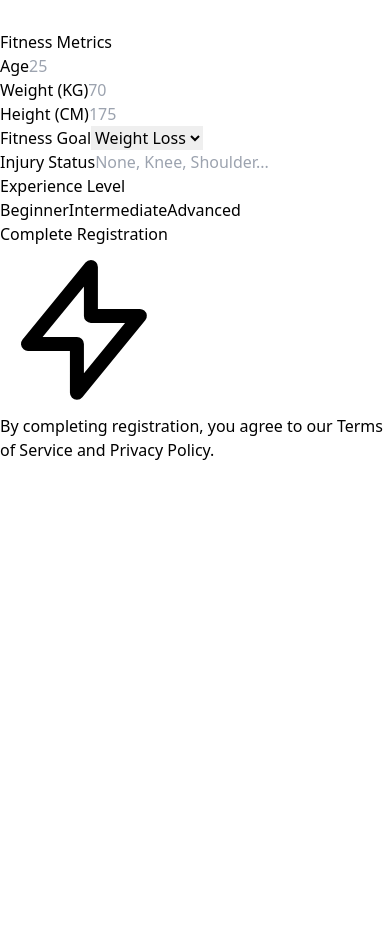
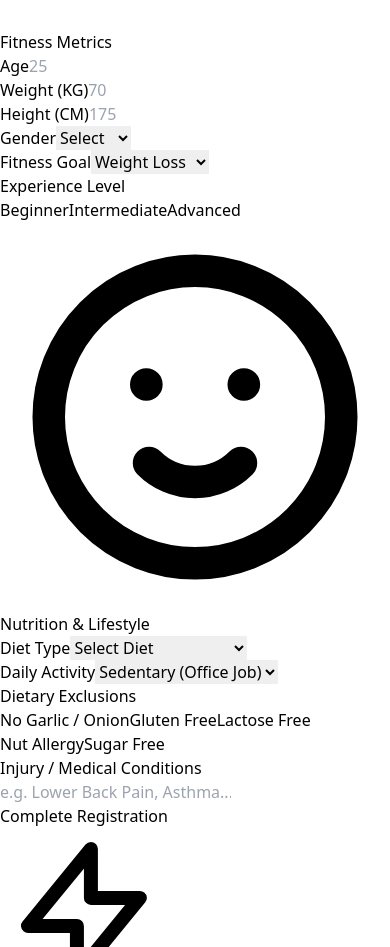
Before and after one commit to ritisha-ghosh/Personalized-Gym-Assistant, a React (Vite) app in the folder Frontend/: page /register in a window 390 px wide. Shown: the part 1053-2000 px from the top of the page. Before the commit the page ends 1515 px from the top, so only its background shows below. Built offline with nearby package versions, Linux system fonts and the light colour scheme.

Commit message:
Updated Frontend UI

```diff
--- a/Frontend/src/App.jsx
+++ b/Frontend/src/App.jsx
@@ -12,7 +12,7 @@ import UserProfile from "./pages/UserProfile";
 // Imports from the merged branch
 import Dashboard from './pages/Dashboard';
 import Workout from './pages/Workout';
-import Neutrations from './pages/Neutrations';
+import Nutrition from './pages/Nutrition';
 import Settings from './pages/Settings';
 import Progression from './pages/Progression';
 import ChatBot from './pages/ChatBot';
@@ -29,10 +29,11 @@ function App() {
         <Route path="/profile" element={<UserProfile />} />
 
         {/* Dashboard & Feature Routes */}
+
         <Route path='/dashboard' element={<Dashboard/>}/>
         <Route path='/workouts' element={<Workout/>}/>
         <Route path='/tutorial' element={<Tutorial/>}/> {/* Added this line */}
-        <Route path='/nutrition' element={<Neutrations/>}/>
+        <Route path='/nutrition' element={<Nutrition/>}/>
         <Route path='/settings' element={<Settings/>}/>
         <Route path='/progress' element={<Progression/>}/>
         <Route path='/chat' element={<ChatBot/>}/>
--- a/Frontend/src/pages/LandingPage.jsx
+++ b/Frontend/src/pages/LandingPage.jsx
@@ -262,7 +262,7 @@ const LandingPage = () => {
           </div>
 
           <div className="pt-8 border-t border-gray-100 flex flex-col md:flex-row items-center justify-between gap-4">
-            <p className="text-xs text-gray-400 font-body">© 2025-{currentYear} PulseAI Technologies Inc. All rights reserved.</p>
+            <p className="text-xs text-gray-400 font-body">© 2025-{currentYear} All rights reserved.</p>
             <div className="flex gap-6 text-gray-400">
               {['share', 'public', 'thumb_up'].map(icon => (
                 <button key={icon} className="hover:text-[#df20af] transition-colors">
--- a/Frontend/src/pages/RegisterPage.jsx
+++ b/Frontend/src/pages/RegisterPage.jsx
@@ -2,8 +2,27 @@ import React, { useState } from 'react';
 import { Link } from 'react-router-dom';
 
 const RegisterPage = () => {
+  const [experience, setExperience] = useState('Beginner');
+  const [exclusions, setExclusions] = useState([]);
 
-  const [experience, setExperience] = useState('Beginner');
+  const currentYear = new Date().getFullYear();
+
+  // Handle toggling of dietary exclusions
+  const toggleExclusion = (item) => {
+    if (exclusions.includes(item)) {
+      setExclusions(exclusions.filter(i => i !== item));
+    } else {
+      setExclusions([...exclusions, item]);
+    }
+  };
+
+  const exclusionOptions = [
+    "No Garlic / Onion",
+    "Gluten Free",
+    "Lactose Free",
+    "Nut Allergy",
+    "Sugar Free"
+  ];
 
   return (
     <div className="flex min-h-screen bg-white font-sans">
@@ -42,7 +61,8 @@ const RegisterPage = () => {
           </div>
         </div>
 
-        <p className="text-slate-400 text-xs">© 2026 Gym & Fitness Assistant. All rights reserved.</p>
+        <p className="text-slate-400 text-xs"> © 2025-{currentYear} All rights reserved.</p>
+
       </div>
 
       {/* RIGHT SIDE: REGISTRATION FORM */}
@@ -113,16 +133,23 @@ const RegisterPage = () => {
               </div>
 
               <div className="grid grid-cols-1 md:grid-cols-2 gap-4 mb-6">
-                <div>
-                  <label className="block text-[10px] font-bold text-slate-400 uppercase mb-2">Fitness Goal</label>
-                  <select className="w-full px-4 py-3 border border-slate-200 rounded-xl bg-white outline-none focus:border-pink-500 appearance-none">
-                    <option>Weight Loss</option>
-                    <option>Muscle Gain</option>
+                 <div>
+                  <label className="block text-[10px] font-bold text-slate-400 uppercase mb-2">Gender</label>
+                  <select className="w-full px-4 py-3 border border-slate-200 rounded-xl bg-white outline-none focus:border-pink-500 appearance-none text-slate-700">
+                    <option value="" disabled selected>Select</option>
+                    <option value="male">Male</option>
+                    <option value="female">Female</option>
+                    <option value="other">Other</option>
                   </select>
                 </div>
                 <div>
-                  <label className="block text-[10px] font-bold text-slate-400 uppercase mb-2">Injury Status</label>
-                  <input type="text" placeholder="None, Knee, Shoulder..." className="w-full px-4 py-3 border border-slate-200 rounded-xl outline-none focus:border-pink-500" />
+                  <label className="block text-[10px] font-bold text-slate-400 uppercase mb-2">Fitness Goal</label>
+                  <select className="w-full px-4 py-3 border border-slate-200 rounded-xl bg-white outline-none focus:border-pink-500 appearance-none text-slate-700">
+                    <option>Weight Loss</option>
+                    <option>Muscle Gain</option>
+                    <option>Maintenance</option>
+                    <option>Endurance</option>
+                  </select>
                 </div>
               </div>
 
@@ -149,8 +176,66 @@ const RegisterPage = () => {
               </div>
             </section>
 
+             {/* SECTION 3: Nutrition & Lifestyle (New) */}
+             <section>
+              <div className="flex items-center gap-3 mb-6">
+                <div className="p-2 bg-pink-50 rounded-lg text-[#db2777]">
+                  <svg className="w-5 h-5" fill="none" stroke="currentColor" viewBox="0 0 24 24"><path strokeLinecap="round" strokeLinejoin="round" strokeWidth="2" d="M14.828 14.828a4 4 0 01-5.656 0M9 10h.01M15 10h.01M21 12a9 9 0 11-18 0 9 9 0 0118 0z" /></svg>
+                </div>
+                <h3 className="font-bold text-slate-800">Nutrition & Lifestyle</h3>
+              </div>
+
+              <div className="grid grid-cols-1 md:grid-cols-2 gap-6 mb-6">
+                <div>
+                  <label className="block text-[10px] font-bold text-slate-400 uppercase mb-2">Diet Type</label>
+                  <select className="w-full px-4 py-3 border border-slate-200 rounded-xl bg-white outline-none focus:border-pink-500 appearance-none text-slate-700">
+                    <option value="" disabled selected>Select Diet</option>
+                    <option value="standard">Standard  (Omnivore)</option>
+                    <option value="vegetarian">Vegetarian</option>
+                    <option value="vegan">Vegan</option>
+                    <option value="eggetarian">Eggetarian</option>
+                    <option value="pescatarian">Pescatarian</option>
+                  </select>
+                </div>
+                <div>
+                   <label className="block text-[10px] font-bold text-slate-400 uppercase mb-2">Daily Activity</label>
+                   <select className="w-full px-4 py-3 border border-slate-200 rounded-xl bg-white outline-none focus:border-pink-500 appearance-none text-slate-700">
+                      <option value="sedentary">Sedentary (Office Job)</option>
+                      <option value="light">Lightly Active</option>
+                      <option value="moderate">Moderately Active</option>
+                      <option value="active">Very Active</option>
+                   </select>
+                </div>
+              </div>
+
+              <div className="mb-4">
+                <label className="block text-[10px] font-bold text-slate-400 uppercase mb-3">Dietary Exclusions</label>
+                <div className="flex flex-wrap gap-2">
+                  {exclusionOptions.map((item) => (
+                    <button
+                      key={item}
+                      type="button"
+                      onClick={() => toggleExclusion(item)}
+                      className={`px-4 py-2 rounded-full text-xs font-bold border transition-all ${
+                        exclusions.includes(item)
+                        ? "bg-pink-100 text-[#db2777] border-[#db2777]"
+                        : "bg-white text-slate-500 border-slate-200 hover:border-pink-300"
+                      }`}
+                    >
+                      {item}
+                    </button>
+                  ))}
+                </div>
+              </div>
+
+              <div>
+                  <label className="block text-[10px] font-bold text-slate-400 uppercase mb-2">Injury / Medical Conditions</label>
+                  <input type="text" placeholder="e.g. Lower Back Pain, Asthma..." className="w-full px-4 py-3 border border-slate-200 rounded-xl outline-none focus:border-pink-500" />
+              </div>
+            </section>
+
             {/* Submit Button */}
-            <div className="pt-6">
+            <div className="pt-2">
               <button className="w-full bg-[#db2777] hover:bg-[#be185d] text-white font-bold py-4 rounded-xl shadow-lg shadow-pink-100 flex items-center justify-center gap-2 transition-transform active:scale-95">
                 Complete Registration
                 <svg className="w-5 h-5" fill="none" stroke="currentColor" viewBox="0 0 24 24"><path strokeLinecap="round" strokeLinejoin="round" strokeWidth="2" d="M13 10V3L4 14h7v7l9-11h-7z" /></svg>
--- a/Frontend/src/pages/Tutorial.jsx
+++ b/Frontend/src/pages/Tutorial.jsx
@@ -1,6 +1,6 @@
 import React, { useState } from 'react';
 import Layout from '../componenets/layout/Layout';
-import { Play, Clock, BarChart2, Sparkles, Filter } from 'lucide-react';
+import { Play, Clock, BarChart2, Filter } from 'lucide-react'; // Removed Sparkles from import
 
 const Tutorial = () => {
   const [activeTab, setActiveTab] = useState('All Tutorials');
@@ -42,7 +42,6 @@ const Tutorial = () => {
       category: "Yoga",
       level: "Intermediate",
       duration: "25 min",
-      // NEW WORKING IMAGE (Yoga Stretch)
       thumbnail: "https://images.unsplash.com/photo-1603988363607-e1e4a66962c6?q=80&w=2070&auto=format&fit=crop",
       isAiTip: true
     },
@@ -52,7 +51,6 @@ const Tutorial = () => {
       category: "Back",
       level: "Advanced",
       duration: "15 min",
-      // NEW WORKING IMAGE (Gym/Weights)
       thumbnail: "https://images.unsplash.com/photo-1534367507873-d2d7e24c797f?q=80&w=2070&auto=format&fit=crop",
       isAiTip: false
     },
@@ -149,14 +147,6 @@ const Tutorial = () => {
                   </div>
                 </div>
 
-                {/* AI Tip Badge */}
-                {video.isAiTip && (
-                  <div className="absolute top-3 left-3 bg-yellow-400 text-slate-900 text-[10px] font-extrabold px-3 py-1.5 rounded-lg flex items-center gap-1 shadow-sm">
-                    <Sparkles size={12} className="fill-slate-900" />
-                    AI TIP
-                  </div>
-                )}
-
                 {/* Duration Badge */}
                 <div className="absolute bottom-3 right-3 bg-black/60 backdrop-blur-sm text-white text-xs font-bold px-2 py-1 rounded-md">
                   {video.duration}
```
Also changed, not shown: Frontend/src/componenets/layout/Header.jsx (+36 -11 lines), Frontend/src/pages/Nutrition.jsx (renamed from Frontend/src/pages/Neutrations.jsx), 1 other file (tests, documents, lock files or other folders).
